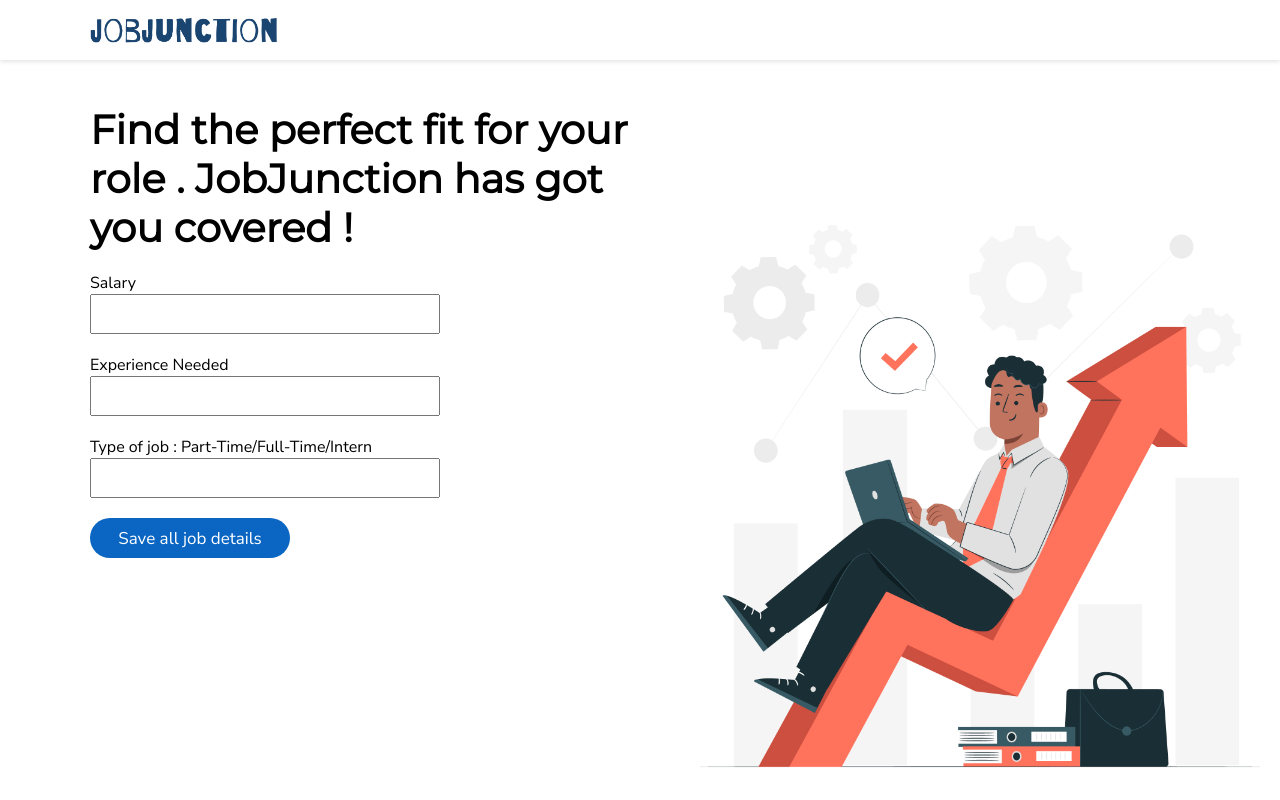
After one commit to arghadeep23/JobNotifier, a Node server app: page /jobForm2 in a window 1280 px wide. The commit adds this page. Run offline with Node 20, Linux system fonts and the light colour scheme; some libraries are stand-ins or nearby versions.

Commit message:
changed job display to grid, made schema changes, 2 page form submission while adding jobs
need to work on session management for future

```diff
--- /dev/null
+++ b/public/jobForm2.css
@@ -0,0 +1,115 @@
+* {
+    margin: 0;
+    padding: 0;
+    box-sizing: border-box;
+}
+
+html,
+body {
+    height: 100%;
+    width: 100%;
+}
+
+#nav {
+    background-color: white;
+    width: 100%;
+    height: 60px;
+    display: flex;
+    justify-content: space-between;
+    align-items: center;
+    padding-left: 85px;
+    box-shadow: 0px 2px 4px rgba(0, 0, 0, 0.1);
+    font-family: 'Montserrat', sans-serif;
+    /* Apply shadow */
+}
+
+#logo {
+    height: 100%;
+    padding-top: 16px;
+}
+
+#logo img {
+    width: 200px;
+    height: 33px;
+}
+
+#main {
+    width: 100%;
+    height: calc(100% - 60px);
+    /* background-color: red; */
+    padding-left: 70px;
+    padding-top: 25px;
+    display: flex;
+}
+#center_div {
+    width: 85%;
+    height: 100%;
+    /* background-color: aqua; */
+    /* box-shadow: 0px 0px 10px 2px rgba(0, 0, 0, 0.3); */
+    font-family: 'Nunito Sans', sans-serif;
+    padding-left: 20px;
+    padding-top: 20px;
+}
+
+#heading {
+    font-size: 40px;
+    font-family: 'Montserrat', sans-serif;
+    width: 75%;
+    font-weight: 600;
+}
+#heading {
+    width: 100%;
+    margin-bottom: 20px;
+}
+
+#lf {
+    display: block;
+}
+
+.inp {
+    width: 350px;
+    height: 40px;
+    padding: 10px;
+    font-size: 17px;
+    font-family: 'Nunito Sans', sans-serif;
+}
+
+#graphics {
+    height: 100%;
+    padding-top: 100px;
+}
+
+#graphics img {
+    width: 600px;
+    height: 99%;
+    border-radius: 30px;
+}
+
+
+
+#submit {
+    width: 200px;
+    height: 40px;
+    border-radius: 30px;
+    background-color: #0A66C2;
+    color: white;
+    font-size: 17px;
+    font-family: 'Nunito Sans', sans-serif;
+    border: none;
+    outline: none;
+    /* margin-left: 260px; */
+}
+
+#submit:hover {
+    background-color: #0a3b6b;
+    cursor: pointer;
+}
+form {
+    display: flex;
+    flex-direction : column;
+    justify-content: flex-start;
+    /* grid-template-columns: repeat(2, 360px);
+     */
+    gap : 20px;
+    /* grid-auto-rows: 50px; */
+}
--- a/src/index.js
+++ b/src/index.js
@@ -33,7 +33,22 @@ app.get('/jobs', async (req, res) => {
         res.status(500).send('Server Error');
     }
 });
+app.get('/jobs2', async (req, res) => {
+    try {
+        // Retrieve all job postings from MongoDB
+        const jobs = await job.find(); // Assuming 'Job' is your Mongoose model
 
+        // Render your Handlebars template and pass the 'jobs' data to it
+        res.render('jobs2', { jobs }); // 'jobs' is an array of job postings
+    } catch (err) {
+        // Handle any errors that occur during fetching job postings
+        console.error(err);
+        res.status(500).send('Server Error');
+    }
+});
+app.get('/jobForm2', (req, res) => {
+    res.render("jobForm2")
+})
 app.get("/signup", (req, res) => {
     res.render("signup");
 });
@@ -68,8 +83,29 @@ app.post("/jobForm", async (req, res) => {
         logoURL: req.body.logoURL
     };
     await job.insertMany([data]);
-    res.render("jobForm");
+    res.render("jobForm2");
 })
+app.post("/jobForm2", async (req, res) => {
+    try {
+        const mostRecentJob = await job.findOne().sort({ _id: -1 }); // Get the latest job
+        const data = {
+            salary: req.body.salary,
+            experience: req.body.experience,
+            jobType: req.body.jobType
+        }
+        if (mostRecentJob) {
+            mostRecentJob.salary = data.salary;
+            mostRecentJob.experience = data.experience;
+            mostRecentJob.jobType = data.jobType;
+            await mostRecentJob.save();
+        }
+        res.render("jobForm");
+    } catch (err) {
+        console.error(err);
+        res.status(500).send('Server Error');
+    }
+});
+
 app.post("/login", async (req, res) => {
     try {
         const check = await collection.findOne({ email: req.body.email });
--- a/src/jobForm.js
+++ b/src/jobForm.js
@@ -31,6 +31,15 @@ const jobSchema = new mongoose.Schema({
     },
     logoURL: {
         type: String
+    },
+    salary: {
+        type: String
+    },
+    experience: {
+        type: String
+    },
+    jobType: {
+        type: String
     }
 });
 
--- a/templates/jobForm.hbs
+++ b/templates/jobForm.hbs
@@ -57,7 +57,7 @@
                     <label for="logoURL" id="lf">Logo URL</label>
                     <input name="logoURL" type="text" id="logoURL" class="inp">
                 </div>
-                <input type="submit" id="submit">
+                <input type="submit" id="submit" value="Save and proceed">
             </form>
         </div>
         <div id="graphics">
--- /dev/null
+++ b/templates/jobForm2.hbs
@@ -0,0 +1,49 @@
+<!DOCTYPE html>
+<html lang="en">
+
+<head>
+    <meta charset="UTF-8">
+    <meta http-equiv="X-UA-Compatible" content="IE=edge">
+    <meta name="viewport" content="width=device-width, initial-scale=1.0">
+    <title>JobJunction</title>
+    <link rel="stylesheet" href="jobForm2.css">
+    <link rel="preconnect" href="https://fonts.googleapis.com">
+    <link rel="preconnect" href="https://fonts.gstatic.com" crossorigin>
+    <link href="https://fonts.googleapis.com/css2?family=Montserrat&display=swap" rel="stylesheet">
+    <link href="https://fonts.googleapis.com/css2?family=Nunito+Sans&display=swap" rel="stylesheet">
+</head>
+
+<body>
+    <div id="nav">
+        <div id="logo">
+            <img src="jobjunction-high-resolution-logo.png" alt="">
+        </div>
+    </div>
+    <div id="main">
+        <div id="center_div">
+            <div id="heading">
+                Find the perfect fit for your role . JobJunction has got you covered !
+            </div>
+            <form method="post" action="/jobForm2">
+                <div id="take">
+                    <label for="salary" id="lf">Salary </label>
+                    <input type="text" name="salary" id="salary" class="inp">
+                </div>
+                <div id="take">
+                    <label for="experience" id="lf">Experience Needed </label>
+                    <input type="text" name="experience" id="experience" class="inp">
+                </div>
+                <div id="take">
+                    <label for="jobType" id="lf">Type of job : Part-Time/Full-Time/Intern</label>
+                    <input name="jobType" type="text" id="jobType" class="inp">
+                </div>
+                <input type="submit" id="submit" value="Save all job details">
+            </form>
+        </div>
+        <div id="graphics">
+            <img src="jobform_vector.jpg" alt="">
+        </div>
+    </div>
+</body>
+
+</html>
--- a/templates/signup.hbs
+++ b/templates/signup.hbs
@@ -18,9 +18,9 @@
             <img src="jobjunction-high-resolution-logo.png" alt="">
         </div>
         <div id="nav_links">
-            <h4>Home</h4>
-            <h4>Jobs</h4>
-            <h4>About Us</h4>
+            <a href="home"><h4>Home</h4></a>
+            <a href="jobs"><h4>Jobs</h4></a>
+            <a href="about_us"><h4>About Us</h4></a>
         </div>
     </div>
     <div id="main">
```
Also changed, not shown: public/jobs.css (+98 -39 lines), public/signup.css (+7 -0 lines), templates/home.hbs (+12 -4 lines), templates/jobs.hbs (+62 -26 lines), public/banner_photo.jpg (added).
